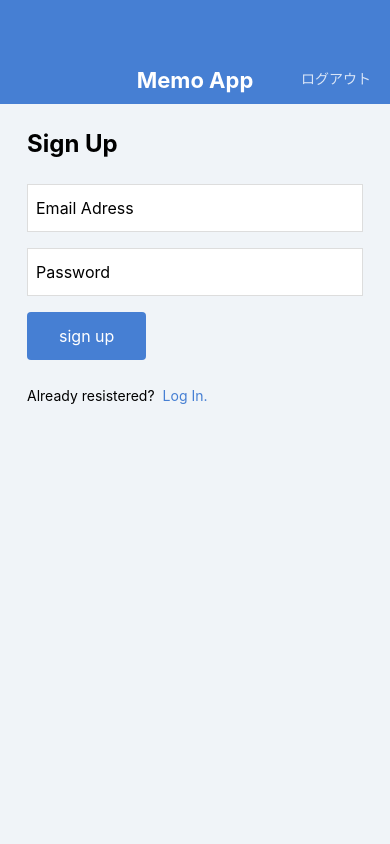
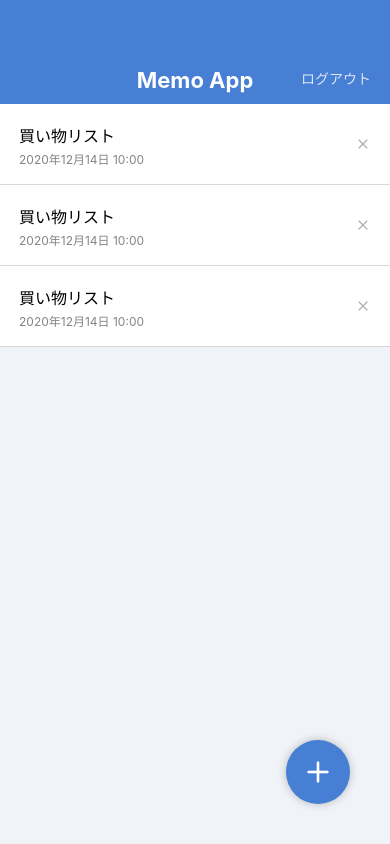
Before and after one commit to Kai-Ando-Chill/memoappApp, a React Native app: screen / in a window 390 px wide. Built offline with nearby package versions, Linux system fonts and the light colour scheme.

Commit message:
import tachableopacity & refrect any screen

```diff
--- a/App.jsx
+++ b/App.jsx
@@ -1,14 +1,14 @@
 import React from 'react';
 
-// import MemoListScreen from './src/screens/MemoListScreen';
+import MemoListScreen from './src/screens/MemoListScreen';
 // import MemoDetailScreen from './src/screens/MemoDetailScreen';
 // import MemoEditScreen from './src/screens/MemoEditScreen';
 // import MemoCreateScreen from './src/screens/MemoCreateScreen';
 // import LogInScreen from './src/screens/LogInScreen';
-import SignUpScreen from './src/screens/SignUpScreen';
+// import SignUpScreen from './src/screens/SignUpScreen';
 
 export default function App() {
   return (
-    <SignUpScreen />
+    <MemoListScreen />
   );
 }
--- a/package.json
+++ b/package.json
@@ -11,6 +11,7 @@
   "dependencies": {
     "@expo/vector-icons": "^13.0.0",
     "expo": "~47.0.8",
+    "expo-dev-menu": "^2.0.2",
     "expo-status-bar": "~1.4.2",
     "prop-types": "^15.8.1",
     "react": "18.1.0",
--- a/src/components/Button.jsx
+++ b/src/components/Button.jsx
@@ -1,20 +1,25 @@
 import React from 'react';
 import {
-  View, Text, StyleSheet,
+  TouchableOpacity, Text, StyleSheet,
 } from 'react-native';
-import { string } from 'prop-types';
+import { func, string } from 'prop-types';
 
 export default function Button(props) {
-  const { label } = props;
+  const { label, onPress } = props;
   return (
-    <View style={styles.buttonContainer}>
+    <TouchableOpacity style={styles.buttonContainer} onPress={onPress}>
       <Text style={styles.buttonLabel}>{label}</Text>
-    </View>
+    </TouchableOpacity>
   );
 }
 
 Button.propTypes = {
   label: string.isRequired,
+  onPress: func,
+};
+
+Button.defaultProps = {
+  onPress: null,
 };
 
 const styles = StyleSheet.create({
--- a/src/components/CircleButtom.jsx
+++ b/src/components/CircleButtom.jsx
@@ -1,24 +1,26 @@
 import React from 'react';
-import { View, StyleSheet } from 'react-native';
-import { string, shape } from 'prop-types';
+import { StyleSheet, TouchableOpacity } from 'react-native';
+import { string, shape, func } from 'prop-types';
 import { Feather } from '@expo/vector-icons';
 
 export default function CircleButton(props) {
-  const { style, name } = props;
+  const { style, name, onPress } = props;
   return (
-    <View style={[styles.circleButton, style]}>
+    <TouchableOpacity style={[styles.circleButton, style]} onPress={onPress}>
       <Feather name={name} size={32} color="white" />
-    </View>
+    </TouchableOpacity>
   );
 }
 
 CircleButton.prototype = {
   style: shape(),
   name: string.isRequired,
+  onPress: func,
 };
 
 CircleButton.defaultProps = {
   style: null,
+  onPress: null,
 };
 
 const styles = StyleSheet.create({
--- a/src/components/MemoList.jsx
+++ b/src/components/MemoList.jsx
@@ -1,6 +1,8 @@
 import { Feather } from '@expo/vector-icons';
 import React from 'react';
-import { View, Text, StyleSheet } from 'react-native';
+import {
+  View, Text, StyleSheet, TouchableOpacity,
+} from 'react-native';
 
 export default function MemoList() {
   return (
@@ -10,27 +12,27 @@
           <Text style={styles.memoListItemTitle}>買い物リスト</Text>
           <Text style={styles.memoListItemDate}>2020年12月14日 10:00</Text>
         </View>
-        <View>
+        <TouchableOpacity>
           <Feather name="x" size={16} color="#B0B0B0" />
-        </View>
+        </TouchableOpacity>
       </View>
       <View style={styles.memoListItem}>
         <View>
           <Text style={styles.memoListItemTitle}>買い物リスト</Text>
           <Text style={styles.memoListItemDate}>2020年12月14日 10:00</Text>
         </View>
-        <View>
+        <TouchableOpacity>
           <Feather name="x" size={16} color="#B0B0B0" />
-        </View>
+        </TouchableOpacity>
       </View>
       <View style={styles.memoListItem}>
         <View>
           <Text style={styles.memoListItemTitle}>買い物リスト</Text>
           <Text style={styles.memoListItemDate}>2020年12月14日 10:00</Text>
         </View>
-        <View>
+        <TouchableOpacity>
           <Feather name="x" size={16} color="#B0B0B0" />
-        </View>
+        </TouchableOpacity>
       </View>
     </View>
   );
--- a/src/screens/LogInScreen.jsx
+++ b/src/screens/LogInScreen.jsx
@@ -1,6 +1,6 @@
 import React from 'react';
 import {
-  View, Text, TextInput, StyleSheet,
+  View, Text, TextInput, StyleSheet, TouchableOpacity,
 } from 'react-native';
 
 import Appbar from '../components/Appbar';
@@ -17,7 +17,9 @@
         <Button label="submit" />
         <View style={styles.fotter}>
           <Text style={styles.fotterText}>Not resistered?</Text>
-          <Text style={styles.fotterLink}>Sign up here!</Text>
+          <TouchableOpacity>
+            <Text style={styles.fotterLink}>Sign up here!</Text>
+          </TouchableOpacity>
         </View>
       </View>
     </View>
--- a/src/screens/MemoEditScreen.jsx
+++ b/src/screens/MemoEditScreen.jsx
@@ -1,6 +1,6 @@
 import React from 'react';
 import {
-  View, StyleSheet, TextInput, KeyboardAvoidingView,
+  View, StyleSheet, TextInput, KeyboardAvoidingView, Alert,
 } from 'react-native';
 
 import Appbar from '../components/Appbar';
@@ -13,7 +13,7 @@
       <View style={styles.inputContainer}>
         <TextInput value="買い物リスト" multiline style={styles.input} />
       </View>
-      <CircleButton name="check" />
+      <CircleButton name="check" onPress={() => { Alert.alert('Pressed!!'); }} />
     </KeyboardAvoidingView>
   );
 }
--- a/src/screens/SignUpScreen.jsx
+++ b/src/screens/SignUpScreen.jsx
@@ -1,6 +1,6 @@
 import React from 'react';
 import {
-  View, Text, TextInput, StyleSheet,
+  View, Text, TextInput, StyleSheet, TouchableOpacity,
 } from 'react-native';
 
 import Appbar from '../components/Appbar';
@@ -17,7 +17,9 @@
         <Button label="sign up" />
         <View style={styles.fotter}>
           <Text style={styles.fotterText}>Already resistered?</Text>
-          <Text style={styles.fotterLink}>Log In.</Text>
+          <TouchableOpacity>
+            <Text style={styles.fotterLink}>Log In.</Text>
+          </TouchableOpacity>
         </View>
       </View>
     </View>
```
Also changed, not shown: 1 other file (tests, documents, lock files or other folders).
